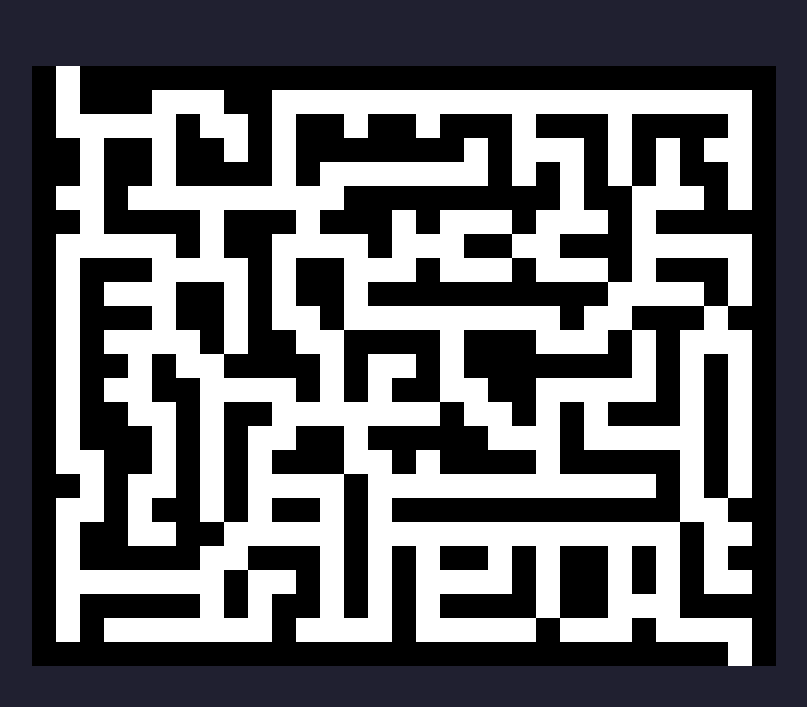
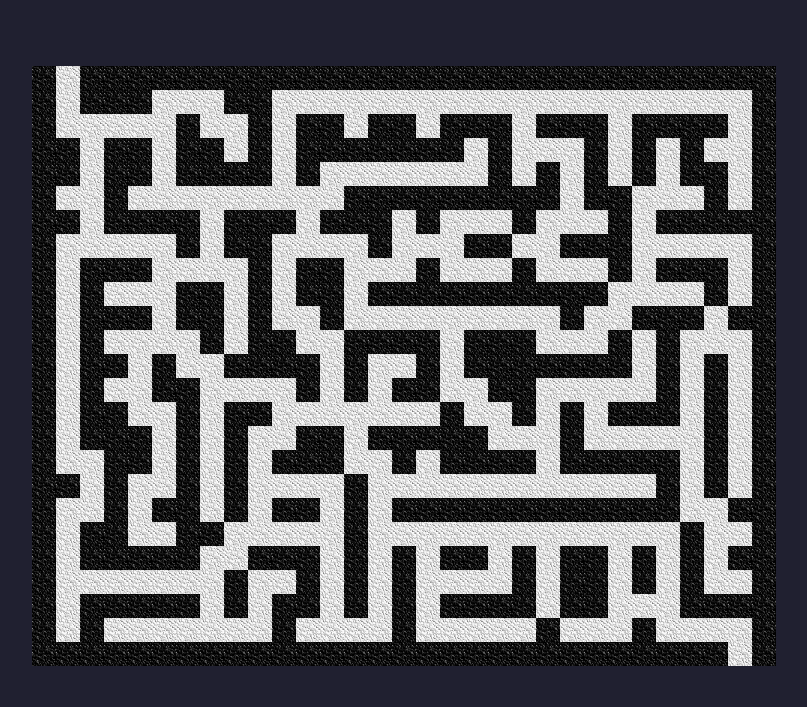
Before and after one commit to Elucidation/maze-generator, a plain HTML site: page index.html in a window 1280 px wide. Shown: the part 93-800 px from the top of the page, without its empty margins (236-1043 px from the left). Drawn offline with Linux system fonts and the light colour scheme.

Commit message:
Load 32x32px tile images
Create an open tile and a wall tile, draw them instead of blank colors!

```diff
--- a/index.html
+++ b/index.html
@@ -6,7 +6,7 @@
   <link href = "maze_generator.css" rel = "stylesheet" type = "text/css">
 </head>
 <body>
-  <h1>Maze Generator TODO</h1>
+  <h1>Maze Generator</h1>
   <canvas></canvas>
   <script src = "maze_generator.js" type = "text/javascript"></script>
 </body>
--- a/maze_generator.js
+++ b/maze_generator.js
@@ -134,15 +134,26 @@ var context = document.querySelector("canvas").getContext("2d");
 size = 32; // px per cell
 buffer.canvas.height = N_rows * size;
 buffer.canvas.width = N_cols * size;
-WALL_COLOR = "#000000";
-OPEN_COLOR = "#ffffff";
+ERROR_COLOR = "#ff0fff";
 
 function drawMaze() {
   for (var row_idx = N_rows - 1; row_idx >= 0; row_idx--) {
     for (var col_idx = N_cols - 1; col_idx >= 0; col_idx--) {
       let cell = maze[row_idx][col_idx];
-      buffer.fillStyle = (cell == 1) ? WALL_COLOR : OPEN_COLOR;
-      buffer.fillRect(col_idx * size, row_idx * size, size, size);
+      let tile;
+      switch (cell) {
+        case OPEN:
+          tile = tiles.open[0];
+          buffer.drawImage(tile, col_idx * size, row_idx * size, size, size)
+          break;
+        case WALL:
+          tile = tiles.wall[0];
+          buffer.drawImage(tile, col_idx * size, row_idx * size, size, size)
+          break;
+        default:
+          buffer.fillStyle = ERROR_COLOR;
+          buffer.fillRect(col_idx * size, row_idx * size, size, size);
+      }
     }
   }
   context.drawImage(buffer.canvas, 0, 0, buffer.canvas.width, buffer.canvas.height,
@@ -160,6 +171,18 @@ function resize(event) {
   drawMaze();
 }
 
+/////
+// Load tile images
+function loadImage(src)
+{
+    let image = new Image();
+    image.src = src;
+    return image;
+}
+var tiles = {'open':[], 'wall':[]}
+tiles.open.push(loadImage('tiles_32px/open_01.png'))
+tiles.wall.push(loadImage('tiles_32px/wall_01.png'))
+// Note, we don't check that image is loaded yet, so this may break live...
 
 //////////////////////////////////////////////////////
 // Main
@@ -168,5 +191,6 @@ resize();
 
 // Slowly draw random maze
 (async() => {
+  await sleep_ms(500); // Wait a little before generating maze
   await generate_maze(maze);
 })();
```
Also changed, not shown: tiles_32px/open_01.png (added), tiles_32px/wall_01.png (added).
